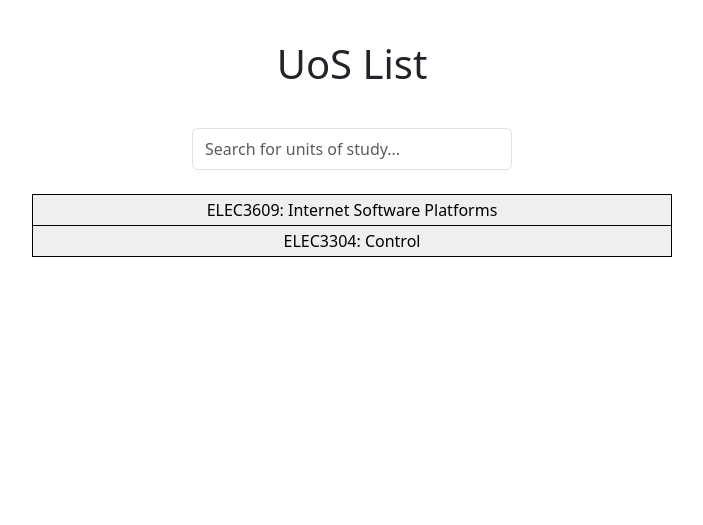
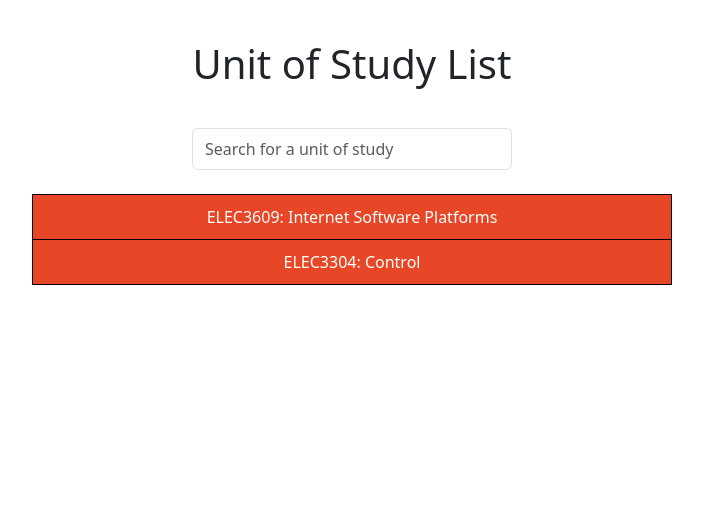
Before and after one commit to amizee/ReviewSyd, a Django app: page /UoSList/ in a window 1280 px wide. Shown: the part 60-585 px from the top of the page, without its empty margins (288-991 px from the left). Run offline with Django 4.2, Linux system fonts and the light colour scheme; a user stored in the database is signed in; data comes from the database, SQL or seed files in the repository; both versions use the stored data as it was after the commit.

Commit message:
uos list layout

```diff
--- a/ReviewSyd/myapp/templates/UoSList.html
+++ b/ReviewSyd/myapp/templates/UoSList.html
@@ -1,10 +1,12 @@
-{%extends "hf.html"%}{%block title%}UoS List{%endblock%}
+{%extends "hf.html"%}{%block title%}Unit of Study List{%endblock%}
 {%block content%}
 <style>
     button {
         border: 1px solid #000;
         border-top: none;
-        padding: 3px;
+        padding: 10px;
+        background-color: #E74726;
+        color: #fff;
     }
 
     button.uos-button {
@@ -12,9 +14,9 @@
     }
 </style>
 
-<div class="font-weight-bold h1 pb-3 text-center" style="margin-top: 40px">UoS List</div>
+<div class="font-weight-bold h1 pb-3 text-center" style="margin-top: 40px">Unit of Study List</div>
 <div class="input-group rounded w-25 mx-auto py-3">
-    <input type="search" id="search" class="form-control rounded" style="height: 42px;" placeholder="Search for units of study..." aria-label="Search" aria-describedby="search-addon" />
+    <input type="search" id="search" class="form-control rounded" style="height: 42px;" placeholder="Search for a unit of study" aria-label="Search" aria-describedby="search-addon" />
 </div>
 <div id="UoS" class="mx-auto w-50 pt-2 text-center">
     {%for UoS in UoStudies%}
```
Also changed, not shown: ReviewSyd/db.sqlite3.
